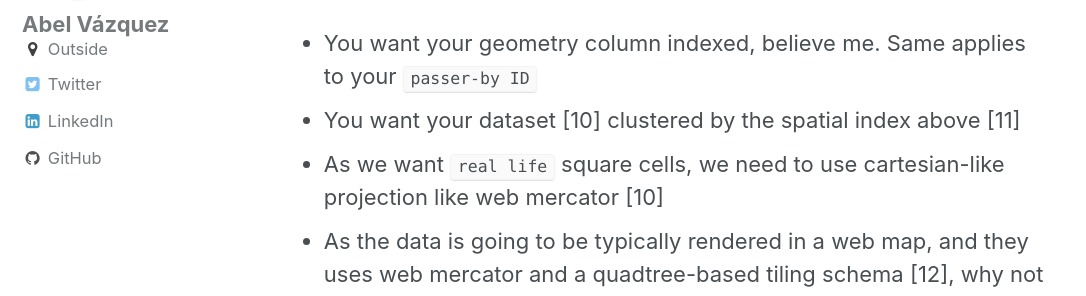
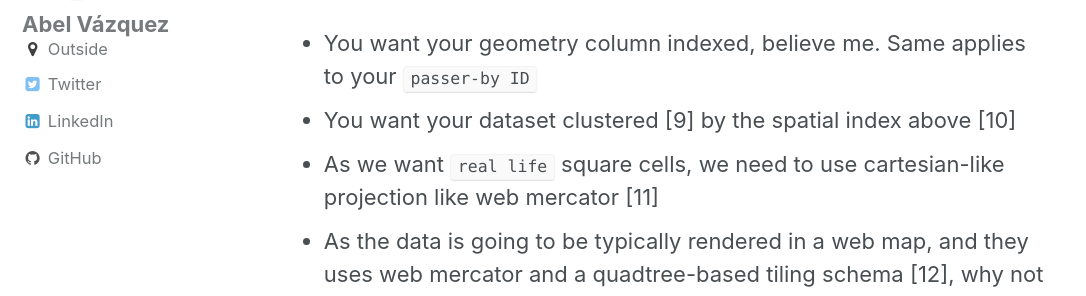
Before and after one commit to AbelVM/abelvm.github.io, a Jekyll site: the page built from _posts/2017-12-12-quadgrid.md, in a window 1280 px wide and 900 px high, scrolled down 4643 px. Shown: the part 153-449 px from the top of the window, without its empty margins (0-1086 px from the left). Built offline with Jekyll 4.4.1, drawn with Linux system fonts in a browser that asks for light colours; emoji names are drawn with the system emoji font; some of the changed text lies outside the part shown; grey boxes are pictures that could not be loaded.

Commit message:
quadgrid minor 3

```diff
--- a/_posts/2017-12-12-quadgrid.md
+++ b/_posts/2017-12-12-quadgrid.md
@@ -58,8 +58,8 @@ Once we've got the idea on how can we grid the data to fulfil our requirements,
 
 First of all, some considerations:
 * You want your geometry column indexed, believe me. Same applies to your `passer-by ID`
-* You want your dataset [10] clustered by the spatial index above [11]
-* As we want `real life` square cells, we need to use cartesian-like projection like web mercator [10]
+* You want your dataset clustered [9] by the spatial index above [10]
+* As we want `real life` square cells, we need to use cartesian-like projection like web mercator [11]
 * As the data is going to be typically rendered in a web map, and they uses web mercator and a quadtree-based tiling schema [12], why not follow that yellow brick road?
     * input geometries in EPSG:3857
 * Some thoughts from Javier Santana [13] about recursivity and web mercator [14]...
@@ -186,9 +186,9 @@ References:
 * [6] : [BBVA API Market](https://www.bbvaapimarket.com/)
 * [7] : [Using PostGIS for isovists calculation](https://abelvm.github.io/sql/isovists/)
 * [8] : [Quadtree](https://en.wikipedia.org/wiki/Quadtree)
-* [9] : [Web Mercator](http://www.epsg-registry.org/report.htm?type=selection&entity=urn:ogc:def:crs:EPSG::3857&reportDetail=short&style=urn:uuid:report-style:default-with-code&style_name=OGP%20Default%20With%20Code&title=EPSG:3857)
-* [10] : [PostgreSQL Cluster](https://www.postgresql.org/docs/current/static/sql-cluster.html)
-* [11] : [Improve tile rendering time by clustering during import process @ cartodb-postgresql repo](https://github.com/CartoDB/cartodb-postgresql/issues/313)
+* [9] : [PostgreSQL Cluster](https://www.postgresql.org/docs/current/static/sql-cluster.html)
+* [10] : [Improve tile rendering time by clustering during import process @ cartodb-postgresql repo](https://github.com/CartoDB/cartodb-postgresql/issues/313)
+* [11] : [Web Mercator](http://www.epsg-registry.org/report.htm?type=selection&entity=urn:ogc:def:crs:EPSG::3857&reportDetail=short&style=urn:uuid:report-style:default-with-code&style_name=OGP%20Default%20With%20Code&title=EPSG:3857)
 * [12] : [Bing Maps Tile System](https://msdn.microsoft.com/en-us/library/bb259689.aspx)
 * [13] : [Javier Santana @ GitHub](https://github.com/javisantana)
 * [14] : [traversing webmercator quadtree with SQL](http://javisantana.com/2014/10/22/traversing-quadtree.html)
```
